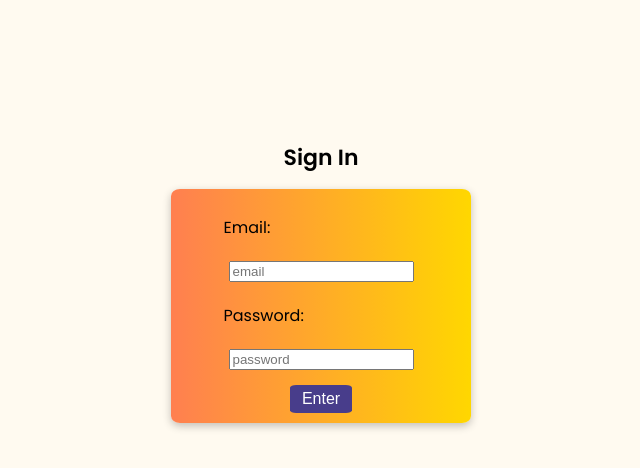
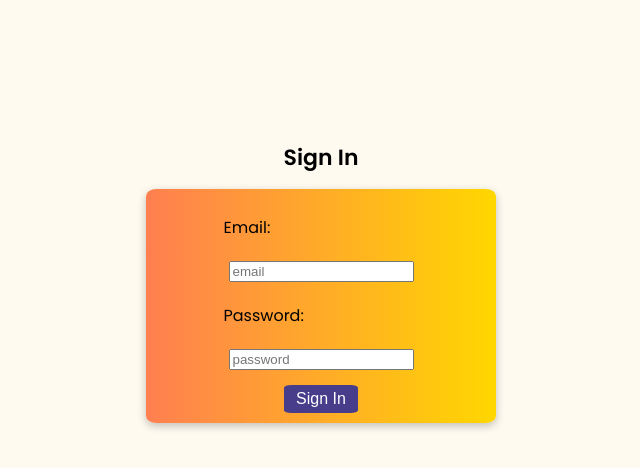
Before and after one commit to codeAdventureNow/LoginFormReact, a React (Create React App) app: page / in a window 1280 px wide. Shown: the top 468 px of the page, without its empty margins (319-959 px from the left). Built offline with nearby package versions, Linux system fonts and the light colour scheme.

Commit message:
password error shows up under password input

```diff
--- a/src/App.css
+++ b/src/App.css
@@ -72,7 +72,7 @@ input {
   align-items: center;
   background: linear-gradient(to right, #ff7f50, #ffd700);
   /* background: #ff7f50; */
-  width: 300px;
+  width: 350px;
   border-radius: 3%;
   box-shadow: rgba(0, 0, 0, 0.24) 0px 3px 8px;
 }
@@ -89,6 +89,10 @@ input {
   margin: 10px;
 }
 
+.errorMessage {
+  font-size: 12px;
+}
+
 button {
   background-color: #483d8b;
   border: none;
--- a/src/App.js
+++ b/src/App.js
@@ -58,12 +58,13 @@ export default function MyForm() {
             />
           </label>
         </div>
+        {passwordError && <p className='errorMessage'>{passwordError}</p>}
         <div className='button'>
-          <button type='submit'>Enter</button>
+          <button type='submit'>Sign In</button>
         </div>
       </form>
       <div className='message'>
-        <p>{successMessage ? successMessage : passwordError}</p>
+        <p>{successMessage}</p>
       </div>
     </div>
   );
```
